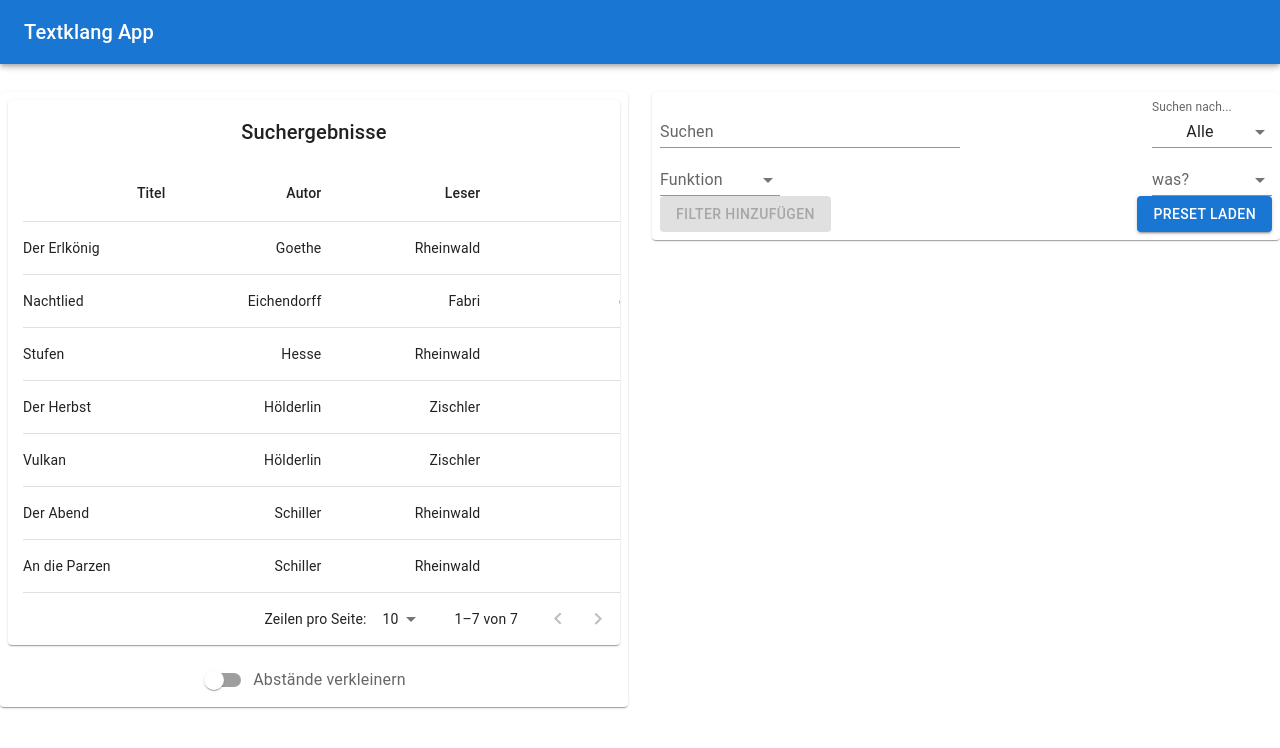
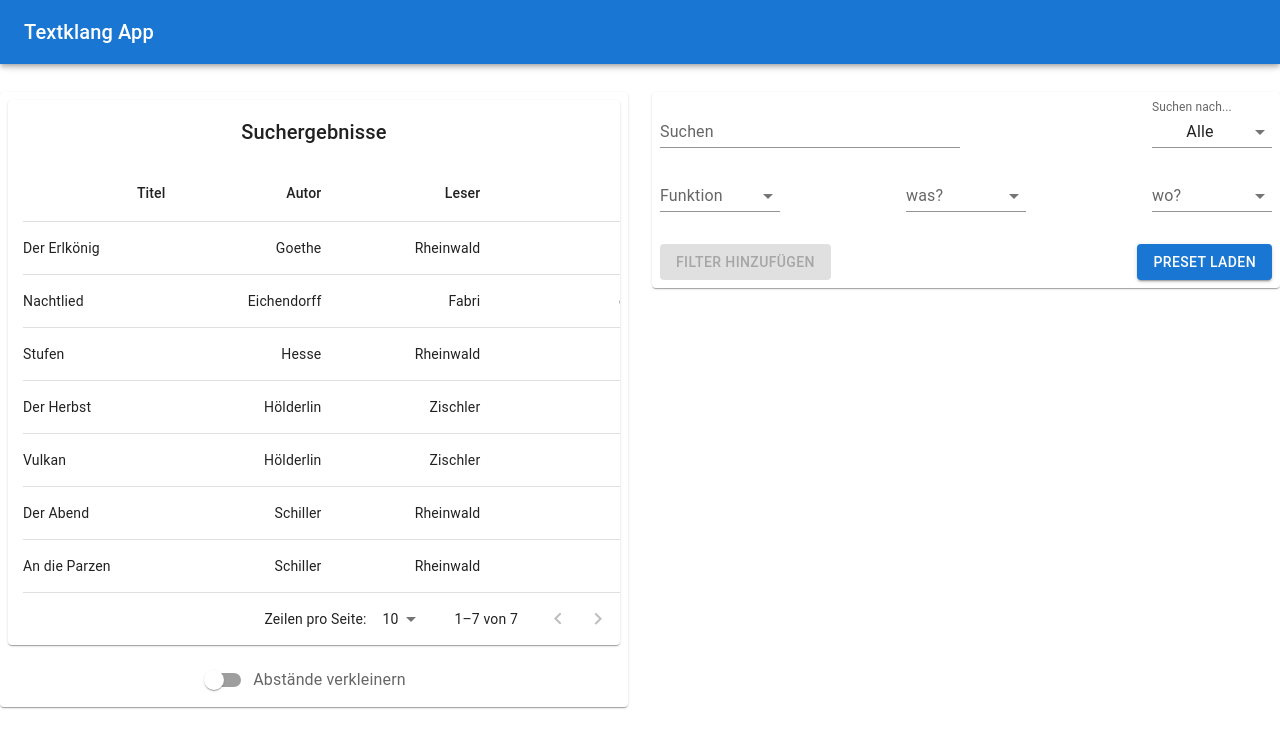
Before and after one commit to fl0r1n9/textklang_app, a React (Create React App) app: page / in a window 1280 px wide. Shown: the top 748 px of the page. Built offline with nearby package versions, Linux system fonts and the light colour scheme.

Commit message:
added where select

```diff
--- a/src/components/Condition.jsx
+++ b/src/components/Condition.jsx
@@ -2,11 +2,11 @@
 //conditions constructor
 export default class Condition {
 
-    constructor(func, entity) {
+    constructor(func, entity, where) {
       //  this.first = first;
         this.func = func;
         this.entity = entity;
-        //this.where = where;
+        this.where = where;
         //this.searchString = searchString;
 
     }
--- a/src/components/CreateNewCondition.jsx
+++ b/src/components/CreateNewCondition.jsx
@@ -9,12 +9,12 @@ import Button from "@mui/material/Button";
 
 export function CreateNewCondition(props) {
 
-    const {handleAddCondition, func, setFunc, entity, setEntity} = props;
+    const {handleAddCondition, func, setFunc, entity, setEntity,where,setWhere} = props;
 
 
 //first condition
     return <div>
-        <Box sx={{display: 'flex', justifyContent: 'space-between'}}>
+        <Box sx={{display: 'flex', justifyContent: 'space-between', mt:2}}>
             <FormControl variant="standard" sx={{minWidth: 120}}>
                 <InputLabel id="demo-simple-select-standard-label">Funktion</InputLabel>
                 <Select
@@ -47,9 +47,28 @@ export function CreateNewCondition(props) {
                     <MenuItem value="verse">Vers</MenuItem>
                 </Select>
             </FormControl>
+            <FormControl variant="standard" sx={{minWidth: 120}}>
+                <InputLabel id="demo-simple-select-standard-label">wo?</InputLabel>
+                <Select
+
+                    value={where}
+                    onChange={(event) => setWhere(event.target.value)}
+                    displayEmpty
+                >
+                    <MenuItem value="vers_start">
+                        Versbeginn
+                    </MenuItem>
+                    <MenuItem value="vers_end">Versende</MenuItem>
+                    <MenuItem value="str_start">Strophenbeginn</MenuItem>
+                    <MenuItem value="str_end">Strophenende</MenuItem>
+                    <MenuItem value="int_start">Beginn Intonationsphrase</MenuItem>
+                    <MenuItem value="int_end">Ende Intonationsphrase</MenuItem>
+                </Select>
+            </FormControl>
         </Box>
-        <Box sx={{display: 'flex', justifyContent: 'space-between'}}>
-            <Button variant="contained" onClick={handleAddCondition} disabled={!func || !entity}>Filter
+        <Box sx={{display: 'flex', justifyContent: 'space-between', mt:4}}>
+           {/*TODO:||!entity||!where*/}
+            <Button variant="contained" onClick={handleAddCondition} disabled={!func}>Filter
                 hinzufügen</Button>
 
             <Button variant="contained">Preset laden</Button>
--- a/src/components/SearchField.jsx
+++ b/src/components/SearchField.jsx
@@ -28,12 +28,15 @@ export default function SearchField(props) {
 
     const [entity, setEntity] = React.useState(null);
 
+    const [where,setWhere] = React.useState(null);
+
 
 
     const handleAddCondition = () => {
-        setConditions(conditions.concat(new Condition(func, entity)));
+        setConditions(conditions.concat(new Condition(func, entity, where)));
         setFunc(null);
         setEntity(null);
+        setWhere(null);
     }
 
 
@@ -41,13 +44,12 @@ export default function SearchField(props) {
     function showConditions() {
 
         return conditions.map(condition => {
-            return <Box sx={{display: 'flex', justifyContent: 'space-between'}}>
+            return <Box sx={{display: 'flex', justifyContent: 'space-between', border:2, mt:2}}>
                 <FormControl variant="standard" sx={{minWidth: 120}}>
                     <InputLabel id="demo-simple-select-standard-label">Funktion</InputLabel>
                     <Select
                         disabled={true}
                         value={condition.func}
-                        //onChange={handleChange_fc}
                         displayEmpty
                     >
                         <MenuItem value="contains">
@@ -63,7 +65,6 @@ export default function SearchField(props) {
                     <Select
                         disabled={true}
                         value={condition.entity}
-                        //  onChange={handleChange_uc}
                         displayEmpty
                     >
                         <MenuItem value="punctuation">
@@ -72,6 +73,23 @@ export default function SearchField(props) {
                         <MenuItem value="syl">Silbe</MenuItem>
                         <MenuItem value="word">Wort</MenuItem>
                         <MenuItem value="verse">Vers</MenuItem>
+                    </Select>
+                </FormControl>
+                <FormControl variant="standard" sx={{minWidth: 120}}>
+                    <InputLabel id="demo-simple-select-standard-label">wo?</InputLabel>
+                    <Select
+                        disabled={true}
+                        value={condition.where}
+                        displayEmpty
+                    >
+                        <MenuItem value="vers_start">
+                            Versbeginn
+                        </MenuItem>
+                        <MenuItem value="vers_end">Versende</MenuItem>
+                        <MenuItem value="str_start">Strophenbeginn</MenuItem>
+                        <MenuItem value="str_end">Strophenende</MenuItem>
+                        <MenuItem value="int_start">Beginn Intonationsphrase</MenuItem>
+                        <MenuItem value="int_end">Ende Intonationsphrase</MenuItem>
                     </Select>
                 </FormControl>
             </Box>
@@ -104,6 +122,8 @@ export default function SearchField(props) {
                         <MenuItem value="title">Titel</MenuItem>
                         <MenuItem value="author">Autor</MenuItem>
                         <MenuItem value="reader">Leser</MenuItem>
+                        <MenuItem value="text">Text</MenuItem>
+
                     </Select>
                 </FormControl>
 
@@ -111,7 +131,7 @@ export default function SearchField(props) {
 
             {showConditions()}
             <CreateNewCondition handleAddCondition={handleAddCondition}
-                                conditions={conditions} func={func} setFunc={setFunc} entity={entity} setEntity={setEntity}/>
+                                conditions={conditions} func={func} setFunc={setFunc} entity={entity} setEntity={setEntity} where={where} setWhere={setWhere}/>
 
 
         </div>
--- a/src/components/SearchTable.jsx
+++ b/src/components/SearchTable.jsx
@@ -192,7 +192,10 @@ export default function SearchTable(props) {
         switch (searchFilter) {
             case 'all':
 
-                return poem.text.toLowerCase().includes(searchInput.toLowerCase());
+                return poem.text.toLowerCase().includes(searchInput.toLowerCase())
+                    ||poem.title.toLowerCase().includes(searchInput.toLowerCase())
+                    ||poem.author.toLowerCase().includes(searchInput.toLowerCase())
+                    ||poem.reader.toLowerCase().includes(searchInput.toLowerCase());
 
             case 'title':
 
@@ -205,6 +208,10 @@ export default function SearchTable(props) {
             case 'reader':
 
                 return poem.reader.toLowerCase().includes(searchInput.toLowerCase());
+
+            case 'text':
+
+                return poem.text.toLowerCase().includes(searchInput.toLowerCase());
 
         }
     }
```
